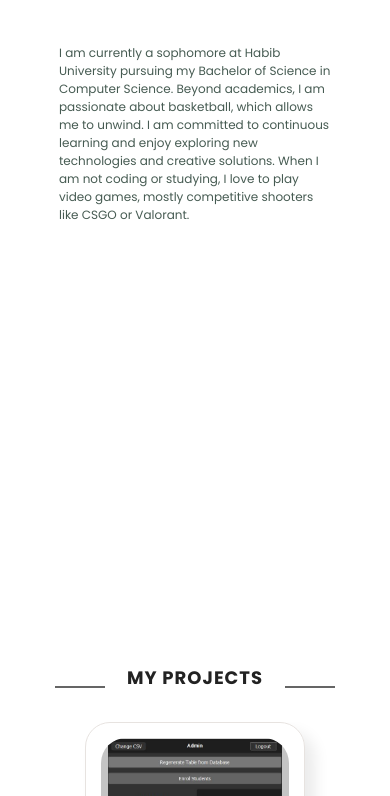
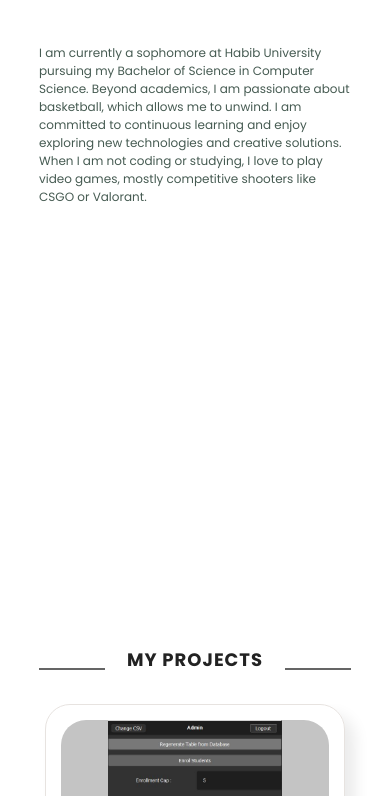
Before and after one commit to ahmedsilat44/Portfolio, a plain HTML site: page index.html in a window 390 px wide. Shown: the part 1819-2615 px from the top of the page. Drawn offline with nearby package versions, Linux system fonts and the light colour scheme; a web font is replaced by a local one.

Commit message:
Project section media queries

```diff
--- a/global.css
+++ b/global.css
@@ -1,7 +1,6 @@
 @import url("https://fonts.googleapis.com/css2?family=Spartan:wght@100;200;300;400;500;600;700;800;900&display=swap");
 @import url('https://fonts.googleapis.com/css2?family=Poppins:ital,wght@0,100;0,200;0,300;0,400;0,500;0,600;0,700;0,800;0,900;1,100;1,200;1,300;1,400;1,500;1,600;1,700;1,800;1,900&display=swap');
-@import url('https://fonts.cdnfonts.com/css/provicali');
-@import url('https://fonts.cdnfonts.com/css/albra');
+
 
 
 
@@ -505,7 +504,7 @@ footer{
     padding: 40px 80px 20px 80px;
     display: flex;
     flex-wrap: wrap;
-    /* justify-content: space-between; */
+    background-color: #353942;
 }
 
 footer .col{
@@ -695,8 +694,16 @@ footer .copyright{
         padding: 0 20px;
     }
 
+    .section-1{
+        padding :100px 0px;
+    }
 
-
+    .projects-container{
+        margin: 0px 5%;
+    }
+    .project-container{
+        margin: 0;
+    }
 
     h1{
         font-size: 34px;
@@ -735,6 +742,7 @@ footer .copyright{
     footer  {
         align-items: center;
         justify-content: center;
+        padding: 40px 0;
     }
     footer .col {
         align-items: center;
@@ -768,7 +776,18 @@ footer .copyright{
         margin: 0;
     }
 
+    #projects p{
+        --max-lines: 4;
+        display: -webkit-box;
+        -webkit-line-clamp: var(--max-lines);
+        -webkit-box-orient: vertical;
+        overflow: hidden;
+    }
 
+    #projects span{
+        font-size: 12px;
+        letter-spacing: 1px;
+    }
 
     .about-containers{
         flex-direction: column;
@@ -801,10 +820,12 @@ footer .copyright{
         font-size: 16px;
     }
 
-    .project-details-container p{
-        text-overflow: ellipsis;
 
+
+    footer .col {
+        margin: 0px 0px 20px 0px;
     }
+
 
 
     h1{
--- a/index.html
+++ b/index.html
@@ -174,7 +174,7 @@
 
 
 
-        <footer id="footer" style="background-color: #353942;">
+        <footer id="footer" >
 
             <img  src="" alt="" >
             <div  id="footerFirstCol" class="col" >
```
